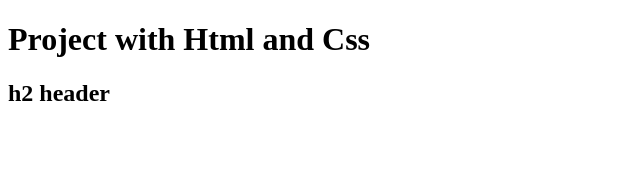
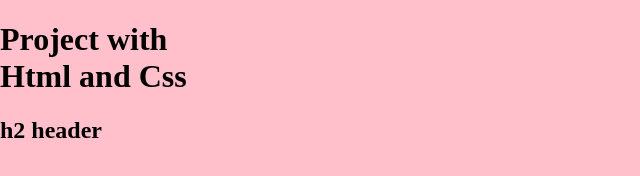
Before and after one commit to filipedbranco/project, a plain HTML site: page index.html in a window 1280 px wide. Shown: the whole page, without its empty margins (0-640 px from the left). Drawn offline with Linux system fonts and the light colour scheme.

Commit message:
linked style css

```diff
--- a/index.html
+++ b/index.html
@@ -4,6 +4,7 @@
     <meta charset="UTF-8">
     <meta http-equiv="X-UA-Compatible" content="IE=edge">
     <meta name="viewport" content="width=device-width, initial-scale=1.0">
+    <link rel="stylesheet" href="style.css">
     <title>Document</title>
 </head>
 <body>
--- a/style.css
+++ b/style.css
@@ -1,3 +1,5 @@
 body {
     margin: 0;
+    width: 200px;
+    background-color: pink;
 }
```
